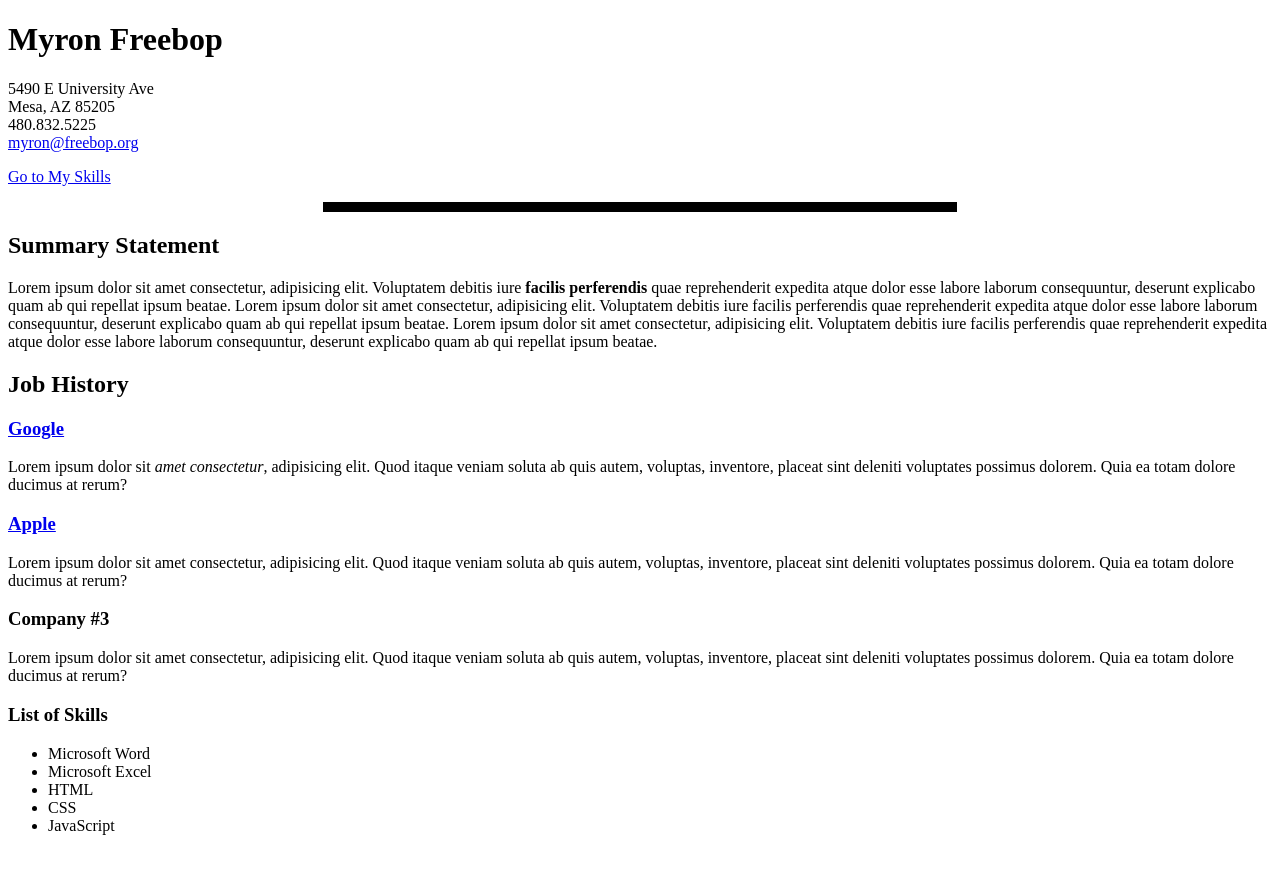
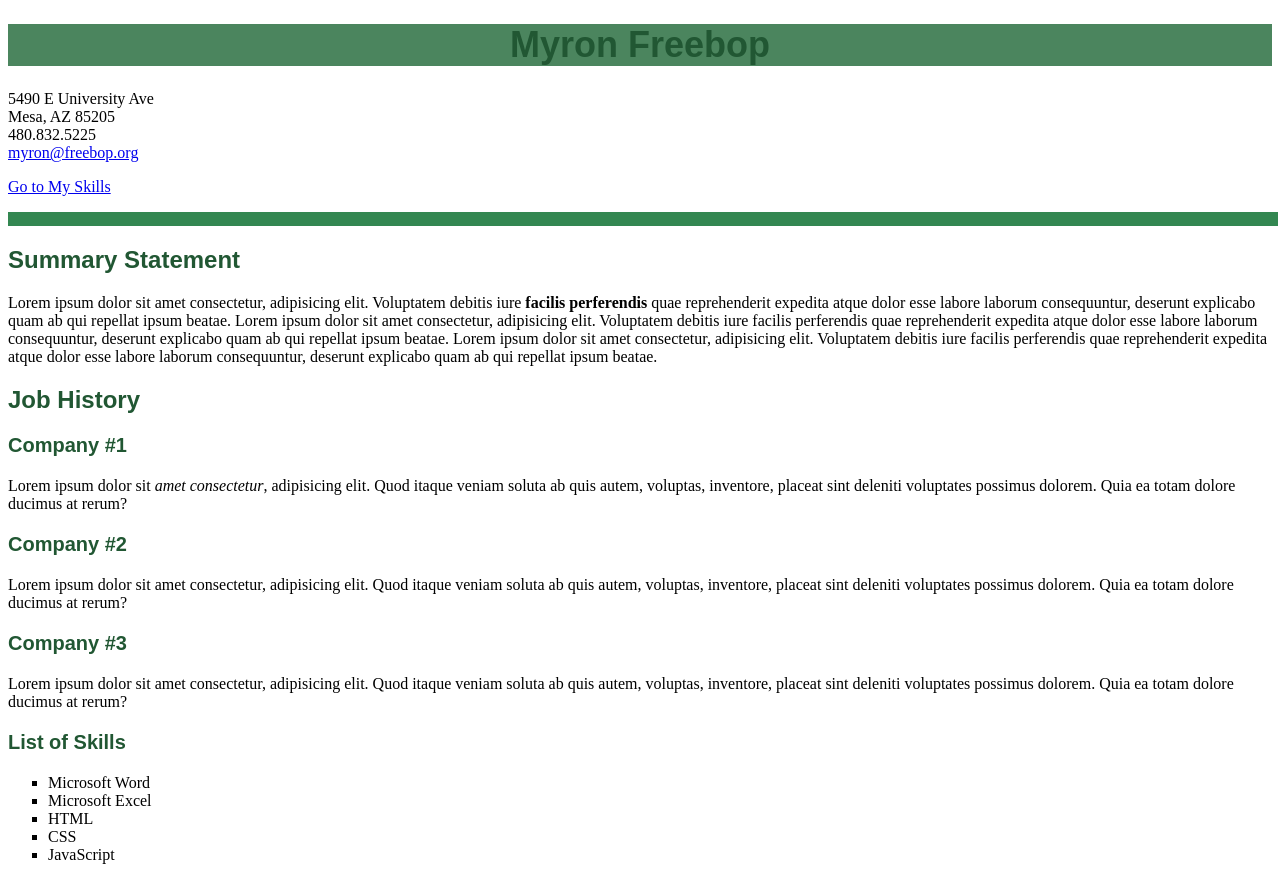
Before and after one commit to luis18991/CIS-133-AD, a plain HTML site: page week4/resume.html in a window 1280 px wide. Before the commit the page ends 851 px from the top, so only its background shows below. Drawn offline with Linux system fonts and the light colour scheme.

Commit message:
Add files via upload

```diff
--- /dev/null
+++ b/week4/resume.css
@@ -0,0 +1,44 @@
+
+body *
+{font-size: 16px;
+font-family: serif;
+}
+
+
+
+h1{
+    color: rgb(33,87,51);
+    font-size: 36px;
+    font-family: sans-serif;
+    text-align: center;
+    background-color: rgb(75, 133, 94);
+}
+
+h2{
+    color: rgb(33,87,51);
+    font-size: 24px;
+    font-family: sans-serif;
+}
+
+h3{
+    color: rgb(33,87,51);
+    font-size: 20px;
+    font-family: sans-serif;
+
+}
+
+
+hr{
+    size: 10;
+    width: 100%;
+    border-style: solid;
+    border-width: 3px;
+
+}
+
+
+li{
+    list-style-type: square;
+
+
+}
--- a/week4/resume.html
+++ b/week4/resume.html
@@ -5,10 +5,12 @@
     <meta http-equiv="X-UA-Compatible" content="IE=edge">
     <meta name="viewport" content="width=device-width, initial-scale=1.0">
     <title>Myron Freebop's Online Resume</title>
+
+    <link rel="stylesheet" href="resume.css">
 </head>
 <body>
     <h1>Myron Freebop</h1>
-    <p>
+    <p id="address">
         5490 E University Ave<br />
         Mesa, AZ 85205<br />
         480.832.5225<br />
@@ -17,7 +19,7 @@
 
     <p><a href="#skillsList">Go to My Skills</a></p>
 
-    <hr size="10" width="50%" color="black" />
+    <hr size="10" color="33,87,51" />
 
     <h2>Summary Statement</h2>
     <p>
@@ -28,12 +30,12 @@
 
     <h2>Job History</h2>
 
-    <h3><a href="http://www.google.com">Google</a></h3>
+    <h3>Company #1</h3>
     <p>
         Lorem ipsum dolor sit <i>amet consectetur</i>, adipisicing elit. Quod itaque veniam soluta ab quis autem, voluptas, inventore, placeat sint deleniti voluptates possimus dolorem. Quia ea totam dolore ducimus at rerum?
     </p>
 
-    <h3><a href="http://www.apple.com" target="_blank">Apple</a></h3>
+    <h3>Company #2</h3>
     <p>
         Lorem ipsum dolor sit amet consectetur, adipisicing elit. Quod itaque veniam soluta ab quis autem, voluptas, inventore, placeat sint deleniti voluptates possimus dolorem. Quia ea totam dolore ducimus at rerum?
     </p>
```
